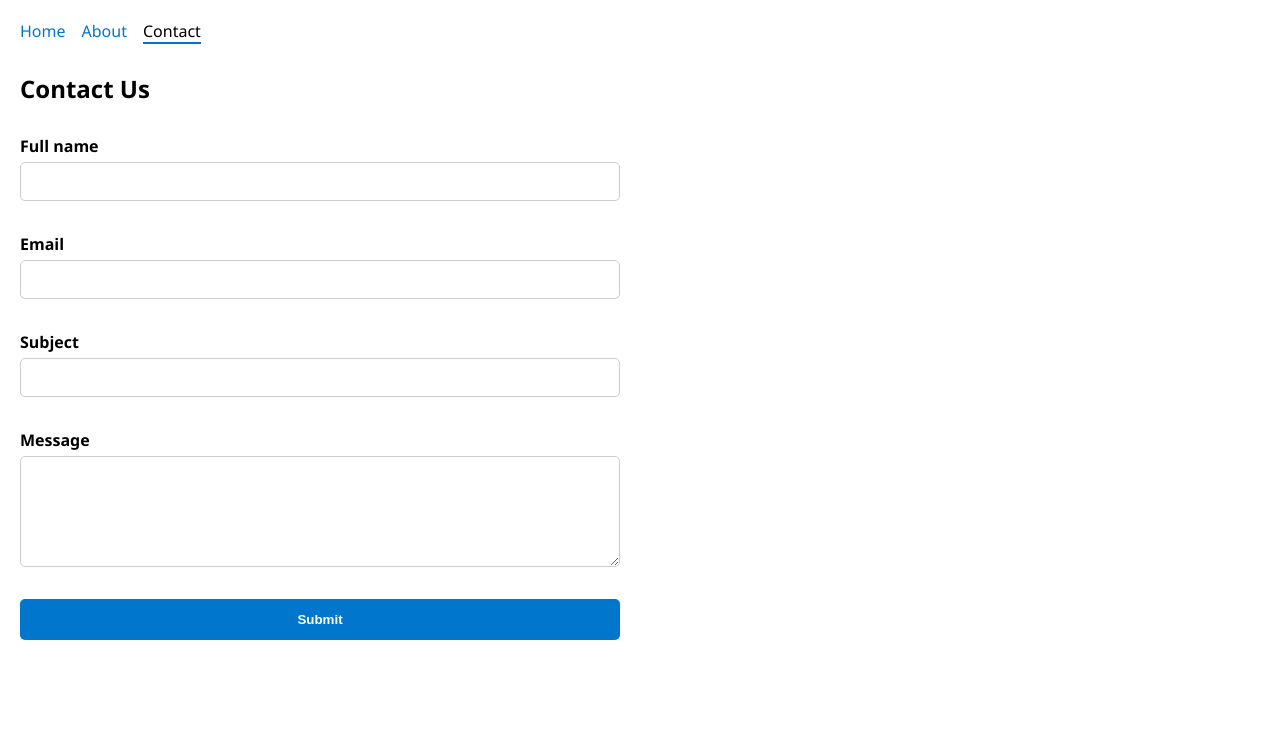
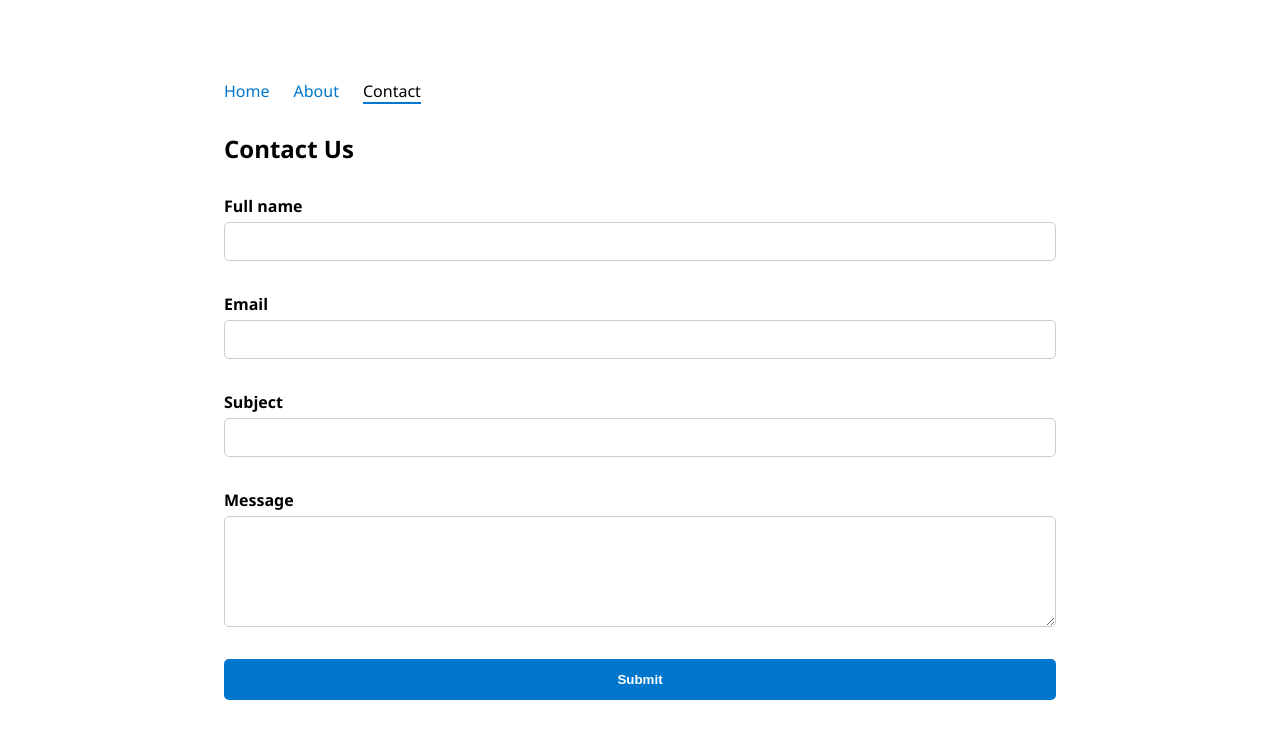
Before and after one commit to Dotjos/Testable-profile-card, a plain HTML site: page contact.html in a window 1280 px wide. Drawn offline with Linux system fonts and the light colour scheme.

Commit message:
#UI--Resp-Contact-page

```diff
--- a/contact.html
+++ b/contact.html
@@ -7,7 +7,7 @@
     <link rel="stylesheet" href="/styles/contact.css">
 </head>
 <body>
-
+   <main>
     <nav data-testid="test-navigation">
         <ul>
           <li><a href="index.html" data-testid="test-nav-home">Home</a></li>
@@ -16,7 +16,6 @@
         </ul>
       </nav>
 
-    <main>
         <section>
             <h1>Contact Us</h1>
             <form id="contact-form" novalidate>
@@ -76,7 +75,8 @@
                 ✅ Message sent successfully! We'll get back to you soon.
               </p>
         </section>
-    </main>
+
+      </main>
 
     <script src="/scripts/contact.js"></script>
 </body>
--- a/styles/contact.css
+++ b/styles/contact.css
@@ -8,7 +8,13 @@ body{
   font-family: 'Segoe UI', Tahoma, Geneva, Verdana, sans-serif;
     padding: 20px;
     margin: 0;
-    /* border: 1px solid red; */
+    display: flex;
+    flex-direction: column;
+    align-items: center;
+}
+
+main{
+  width: 100%;
 }
 
 h1{
@@ -16,8 +22,6 @@ h1{
 }
 
 form {
-    max-width: 600px;
-    /* margin: 2rem auto; */
     display: flex;
     flex-direction: column;
     gap: 1rem;
@@ -74,8 +78,7 @@ form {
   }
 
   nav {
-    /* padding: 1rem; */
-    /* border: 1px solid red; */
+    width: 100%;
     margin-bottom: 30px;
   }
 
@@ -91,8 +94,6 @@ form {
     gap: 1rem;
     list-style: none;
     flex-wrap: wrap;
-     /* border: 1px solid red; */
-    /* margin-top: 10px; */
   }
 
   a {
@@ -109,3 +110,17 @@ form {
     color: #000;
     border-bottom: 2px solid #0077cc;
   }
+
+  @media (min-width: 768px) {
+    body{
+     padding:80px 0px;
+    }
+
+    nav ul{
+      gap: 1.5rem;
+    }
+
+    main{
+      width: 65%;
+    }
+  }
```
